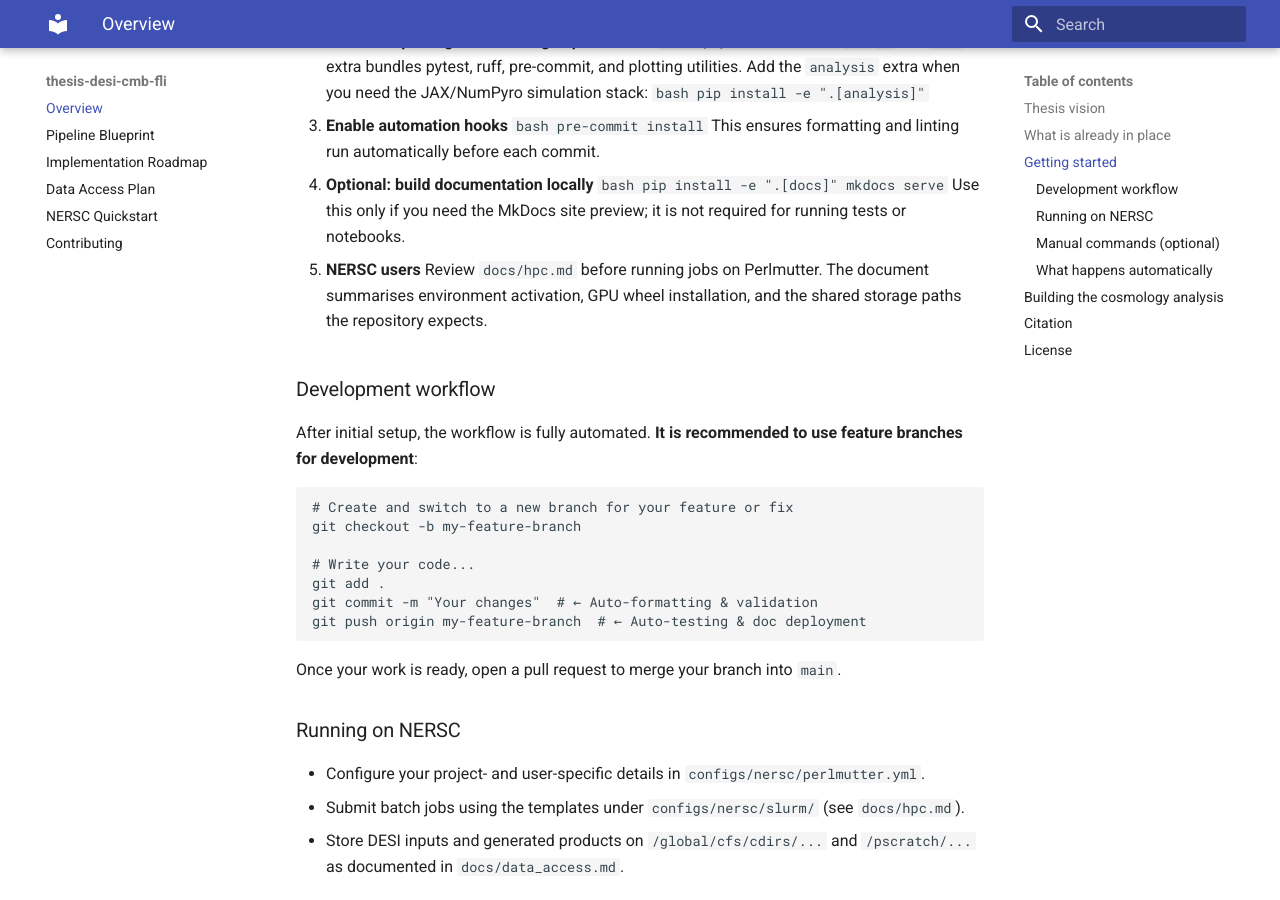
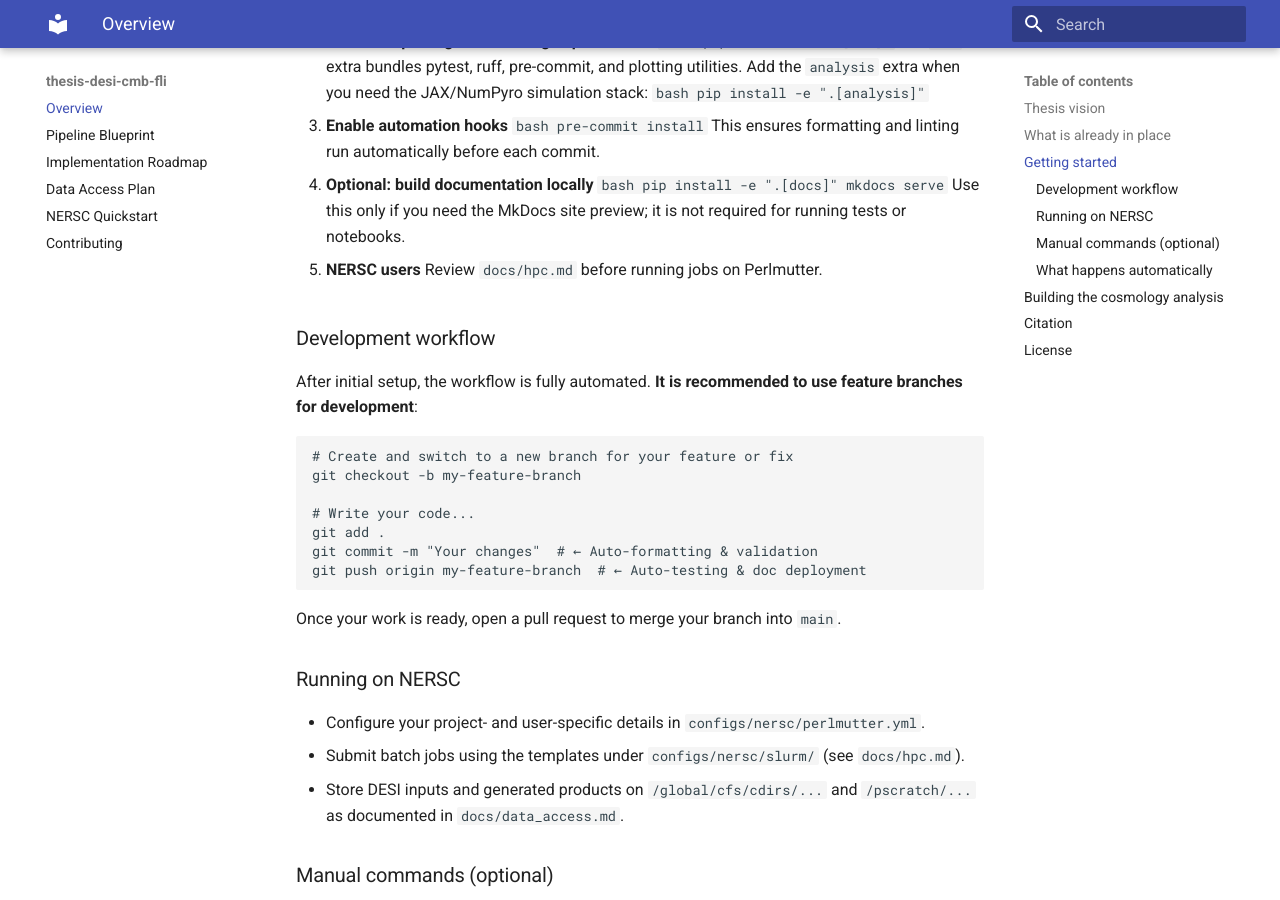
Before and after one commit to Joletaxi19/thesis-desi-cmb-fli, an MkDocs documentation site: the page built from docs/index.md, in a window 1280 px wide and 900 px high, scrolled down 1008 px. Built offline with MkDocs 1.6.1 and Material for MkDocs 9.7.7, drawn with Linux system fonts in a browser that asks for light colours.

```diff
--- a/README.md
+++ b/README.md
@@ -58,9 +58,7 @@ Follow these steps to get a fully functional development environment from a fres
   Use this only if you need the MkDocs site preview; it is not required for running tests or notebooks.
 
   5. **NERSC users**
-    Review `docs/hpc.md` before running jobs on Perlmutter. The document
-    summarises environment activation, GPU wheel installation, and the shared
-    storage paths the repository expects.
+    Review `docs/hpc.md` before running jobs on Perlmutter.
 
 ### Development workflow
 After initial setup, the workflow is fully automated. **It is recommended to use feature branches for development**:
--- a/mkdocs.yml
+++ b/mkdocs.yml
@@ -2,7 +2,7 @@ site_name: thesis-desi-cmb-fli
 theme:
   name: material
 nav:
-  - Overview: overview.md
+  - Overview: index.md
   - Pipeline Blueprint: pipeline.md
   - Implementation Roadmap: roadmap.md
   - Data Access Plan: data_access.md
```
Also changed, not shown: docs/hpc.md (+4 -0 lines), docs/index.md (renamed from docs/overview.md).
